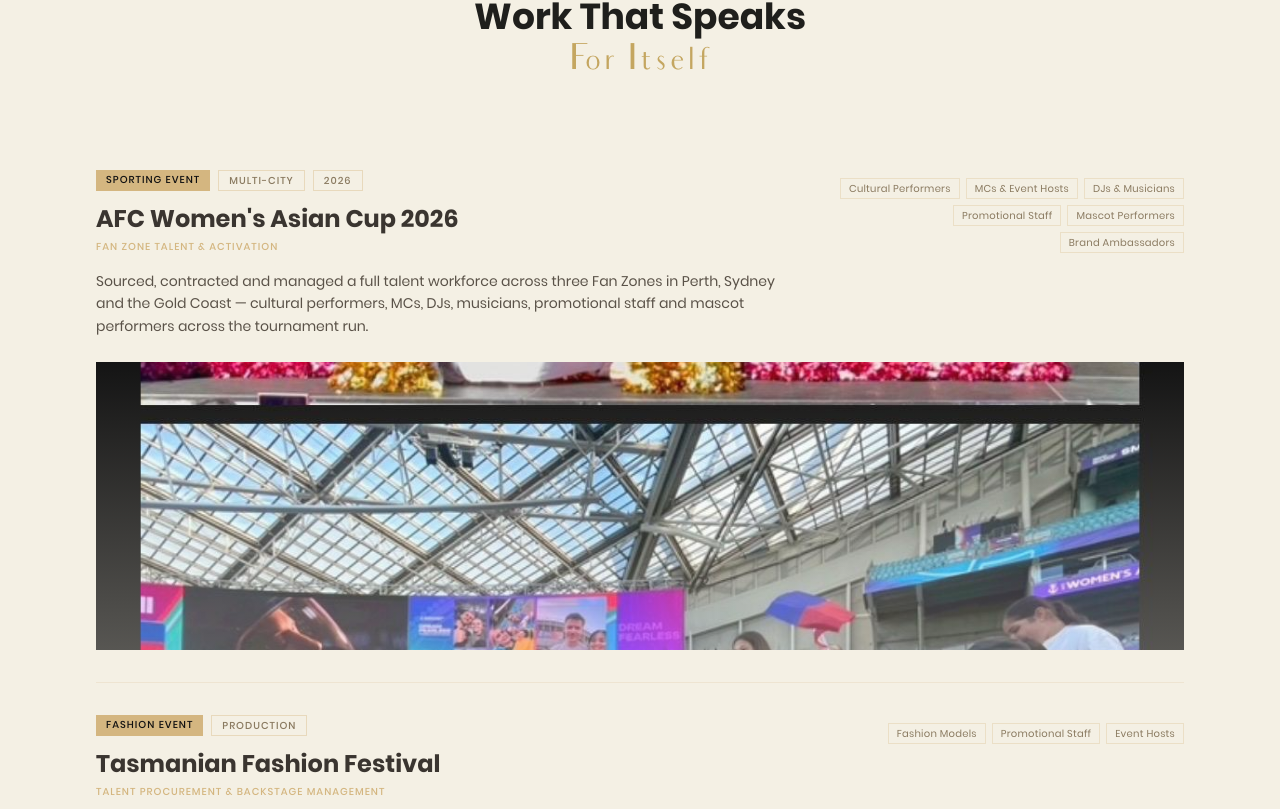
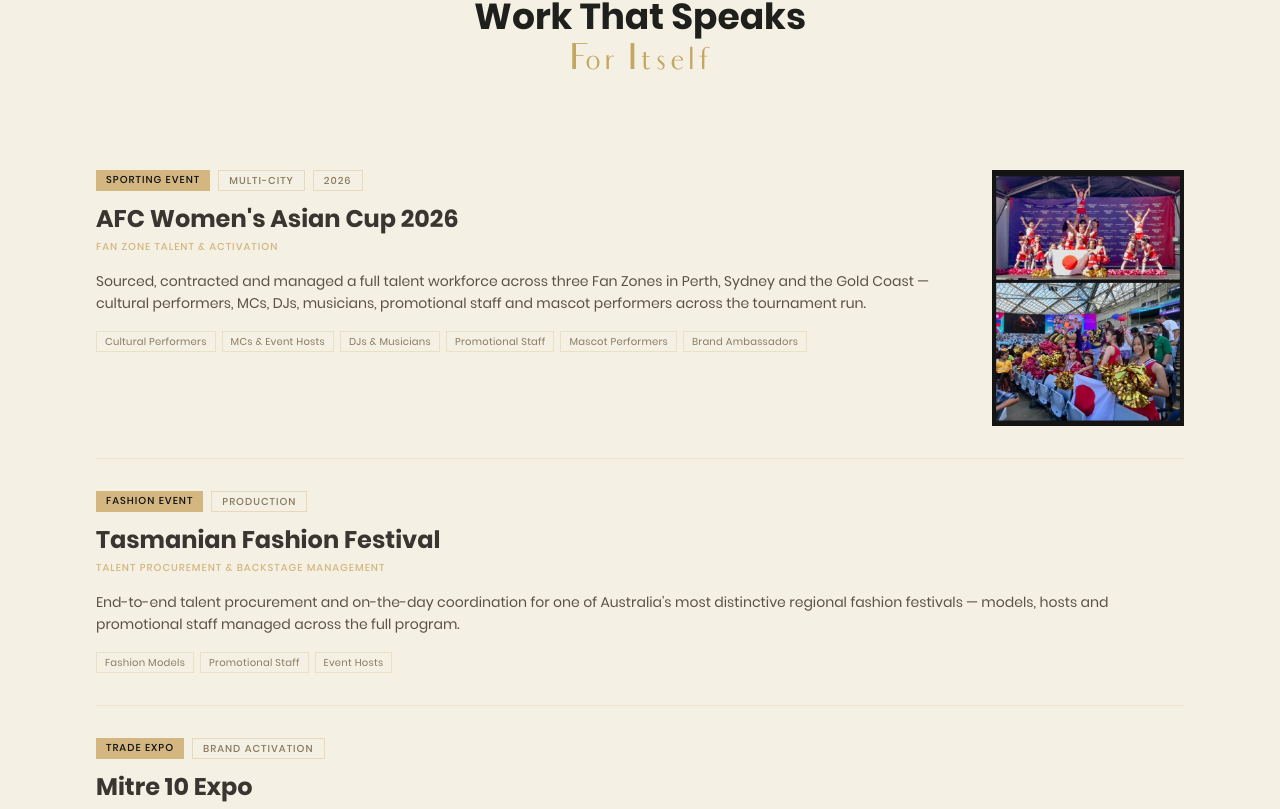
Before and after one commit to jade842/harveyjamesmanagement, a Next.js app: page / in a window 1280 px wide. Shown: the part 3282-4091 px from the top of the page. Built offline with nearby package versions, Linux system fonts and the light colour scheme.

Commit message:
Fix project images: portrait column on right instead of wide horizontal strip

```diff
--- a/app/components/Projects.tsx
+++ b/app/components/Projects.tsx
@@ -64,8 +64,8 @@ export default function Projects() {
 
         <div className="divide-y divide-[#D4B680]/20">
           {projects.map((project) => (
-            <div key={project.title} className="group py-8">
-              <div className="grid md:grid-cols-[2fr_1fr] gap-8 items-start">
+            <div key={project.title} className="group py-8 grid md:grid-cols-[1fr_auto] gap-8 items-start">
+              {/* Text + categories */}
               <div>
                 <div className="flex flex-wrap gap-2 mb-3">
                   {project.tags.map((tag, i) => (
@@ -86,9 +86,8 @@ export default function Projects() {
                   {project.title}
                 </h3>
                 <p className="text-[10px] font-medium tracking-widest uppercase text-[#D4B680] mb-4">{project.subtitle}</p>
-                  <p className="text-[#5a5248] text-sm leading-relaxed">{project.scope}</p>
-                </div>
-                <div className="flex flex-wrap gap-1.5 md:justify-end md:pt-2">
+                <p className="text-[#5a5248] text-sm leading-relaxed mb-4">{project.scope}</p>
+                <div className="flex flex-wrap gap-1.5">
                   {project.talentCategories.map((cat) => (
                     <span key={cat} className="text-[10px] tracking-wide text-[#8a7a60] border border-[#D4B680]/30 px-2 py-0.5">
                       {cat}
@@ -97,16 +96,16 @@ export default function Projects() {
                 </div>
               </div>
 
+              {/* Portrait image */}
               {project.image && (
-                <div className="mt-6 relative w-full h-72 overflow-hidden">
+                <div className="relative w-48 h-64 shrink-0 overflow-hidden hidden md:block">
                   <Image
                     src={project.image}
                     alt={project.title}
                     fill
                     className={`object-cover ${project.imagePosition}`}
-                    sizes="(max-width: 768px) 100vw, 900px"
+                    sizes="192px"
                   />
-                  <div className="absolute inset-0 bg-gradient-to-t from-[#F4F0E4]/30 to-transparent" />
                 </div>
               )}
             </div>
```
Lines whose indentation alone changed are shown as unchanged.
